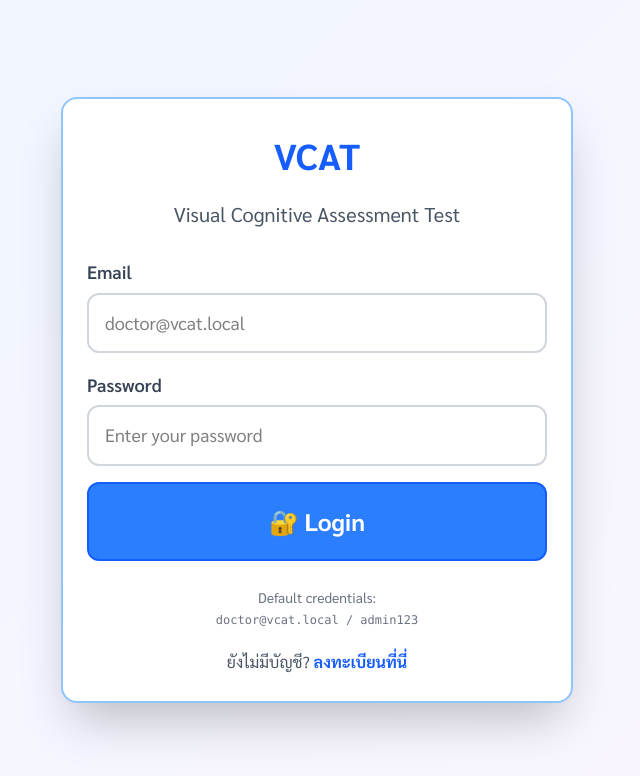
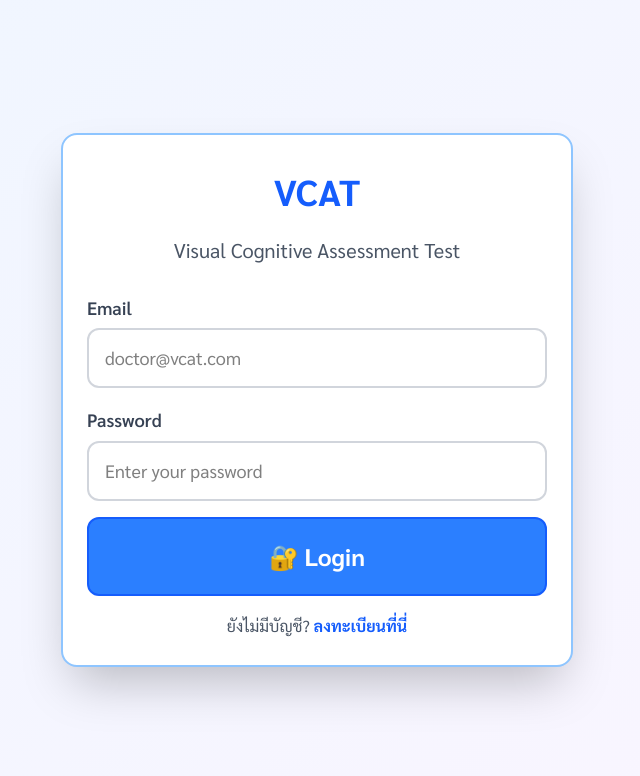
Before and after one commit to AmTeamX/vcat-app, a Next.js app: page /login in a window 1280 px wide. Shown: the top 776 px of the page, without its empty margins (323-963 px from the left). Built offline with nearby package versions, Linux system fonts and the light colour scheme.

Commit message:
deploy setup

```diff
--- a/app/login/page.tsx
+++ b/app/login/page.tsx
@@ -54,7 +54,7 @@ export default function LoginPage() {
                             value={email}
                             onChange={(e) => setEmail(e.target.value)}
                             className="w-full px-4 py-3 text-lg border-2 border-gray-300 rounded-xl focus:border-blue-500 focus:outline-none"
-                            placeholder="doctor@vcat.local"
+                            placeholder="doctor@vcat.com"
                             required
                             disabled={loading}
                         />
@@ -90,11 +90,6 @@ export default function LoginPage() {
                     </button>
                 </form>
 
-                <div className="mt-6 text-center text-sm text-gray-500">
-                    <p>Default credentials:</p>
-                    <p className="font-mono text-xs">doctor@vcat.local / admin123</p>
-                </div>
-
                 <div className="mt-4 text-center">
                     <p className="text-base text-gray-600">
                         ยังไม่มีบัญชี?{' '}
```
